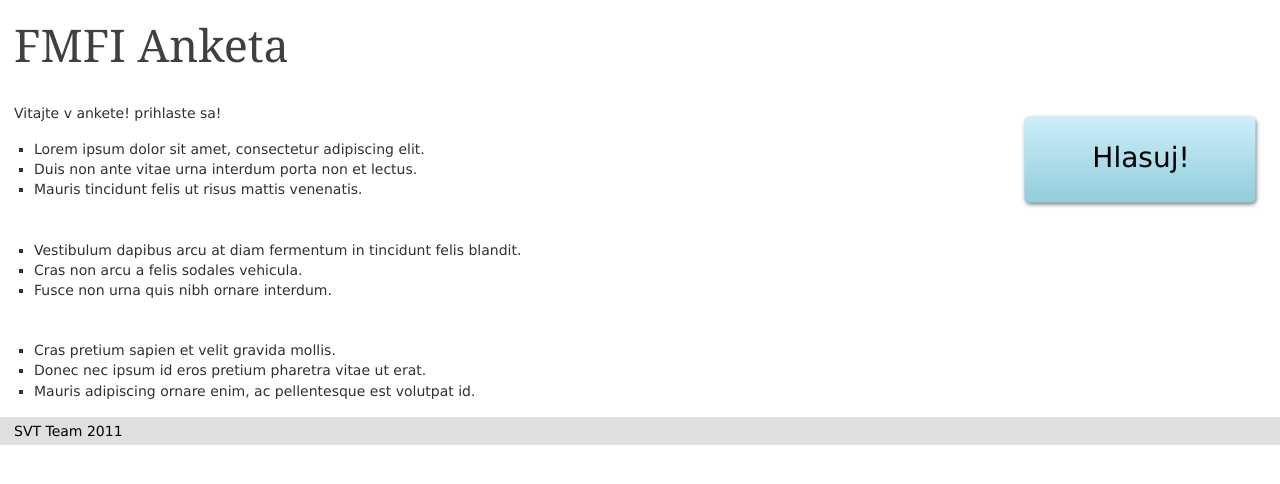
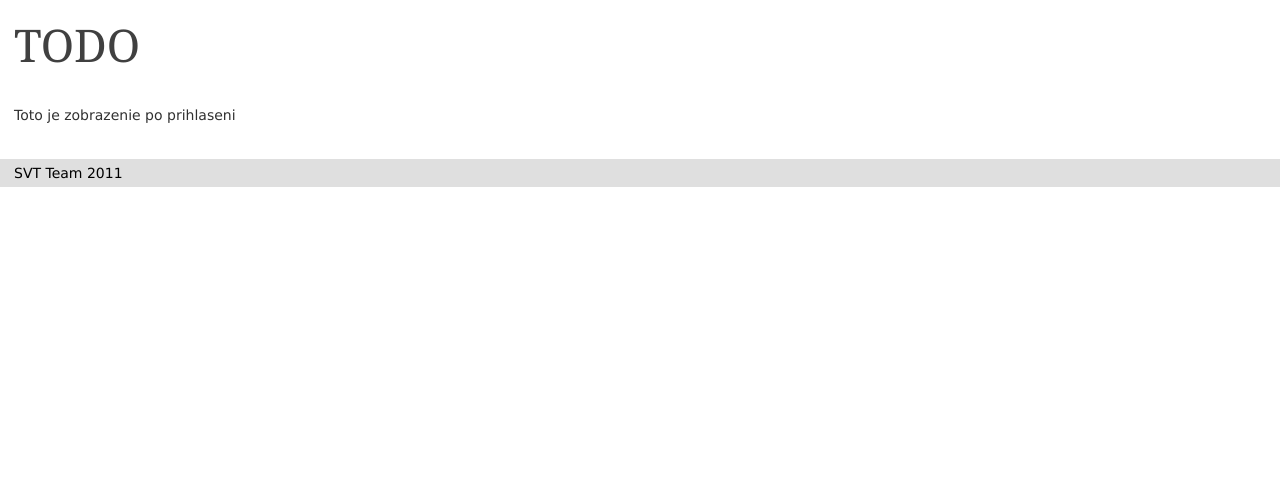
Before and after one commit to kikoval/fmfi-anketa, a PHP site: template src/AnketaBundle/Resources/views/Anketa/index.html.twig in a window 1280 px wide. Shown: the part 28-512 px from the top of the page. Run offline with PHP 8.4, Linux system fonts and the light colour scheme; the template is opened without the code that fills it, so the values that code supplies are empty; some libraries are stand-ins or nearby versions.

Commit message:
Oddelena uvitacia stranka do samostatneho Welcome controllera Review URL: http://codereview.appspot.com/4441045
git-svn-id: https://fmfi-anketa.googlecode.com/svn/trunk@58 ddd0765d-4b77-61cf-2e50-c1a9a1d2991f

```diff
--- a/src/AnketaBundle/Resources/config/routing.yml
+++ b/src/AnketaBundle/Resources/config/routing.yml
@@ -1,6 +1,6 @@
 homepage:
     pattern:  /
-    defaults: { _controller: AnketaBundle:Anketa:index }
+    defaults: { _controller: AnketaBundle:Welcome:index }
 
 # might be moved to separate routing file in case more managing areas are needed
 _managequestions:
--- a/src/AnketaBundle/Resources/views/Anketa/index.html.twig
+++ b/src/AnketaBundle/Resources/views/Anketa/index.html.twig
@@ -1,42 +1,8 @@
 {% extends 'AnketaBundle::layout.html.twig' %}
 {% block main_content %}
 
-<div id="uvod_velky_nadpis">
+<h1>TODO</h1>
 
-<h1>FMFI Anketa</h1>
-
-</div>
-
-<div id="uvod_split">
-<div id="uvod_right">
-<a class="bigbtn" id="uvod_prihlas" href="{{ path('_anketa') }}">
-<span class="bigbtn_middle"><span class="bigbtn_left"><span class="bigbtn_right bigbtn_in">Hlasuj!</span></span></span></a>
-</div>
-<div id="uvod_left">
-Vitajte v ankete! prihlaste sa!
-
-<p>
-</p>
-<ul>
-<li>Lorem ipsum dolor sit amet, consectetur adipiscing elit.</li>
-<li>Duis non ante vitae urna interdum porta non et lectus.</li>
-<li>Mauris tincidunt felis ut risus mattis venenatis.</li>
-</ul>
-<p></p>
-<p>
-</p><ul>
-<li>Vestibulum dapibus arcu at diam fermentum in tincidunt felis blandit.</li>
-<li>Cras non arcu a felis sodales vehicula.</li>
-<li>Fusce non urna quis nibh ornare interdum.</li>
-</ul>
-<p></p>
-<p>
-</p><ul>
-<li>Cras pretium sapien et velit gravida mollis.</li>
-<li>Donec nec ipsum id eros pretium pharetra vitae ut erat.</li>
-<li>Mauris adipiscing ornare enim, ac pellentesque est volutpat id.</li>
-</ul>
-</div>
-</div>
+<p>Toto je zobrazenie po prihlaseni</p>
 
 {% endblock %}
```
Also changed, not shown: src/AnketaBundle/Controller/WelcomeController.php (added, +25 -0 lines), src/AnketaBundle/Resources/views/Welcome/index.html.twig (added, +42 -0 lines).
